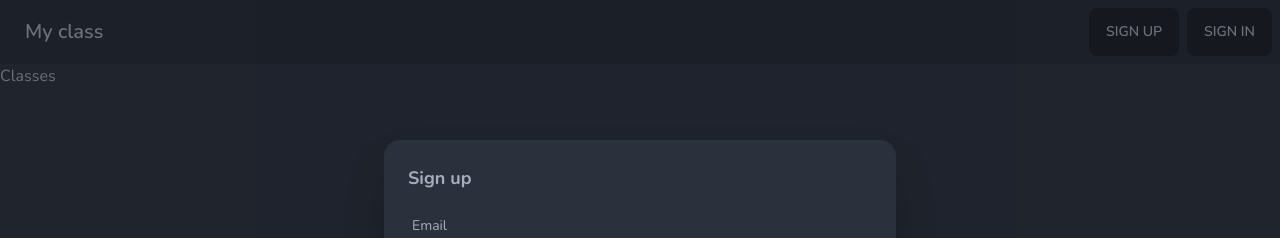
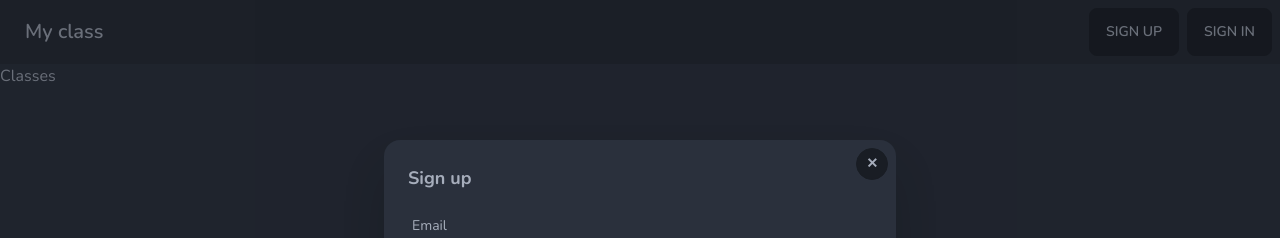
Before and after one commit to henriqueweiand/my-class.app, a Next.js app: page /classes in a window 1280 px wide. Both pictures are taken after a click on the label "SIGN UP". Shown: the top 238 px of the page. Built offline with nearby package versions, Linux system fonts and the light colour scheme.

Commit message:
fixed login modal

```diff
--- a/app/components/modals/LoginModal.tsx
+++ b/app/components/modals/LoginModal.tsx
@@ -1,6 +1,6 @@
 'use client';
 
-import { useCallback, useState } from "react";
+import { useState } from "react";
 import { toast } from "react-hot-toast";
 import { signIn } from 'next-auth/react';
 import {
@@ -14,10 +14,11 @@ import { useRouter } from "next/navigation";
 import Modal from "./Modal";
 import Input from "../inputs/Input";
 import Button from "../Button";
+import useLoginModal from "@/app/hooks/useLoginModal";
 
 const LoginModal = () => {
-  const modalId = 'modal-login';
   const router = useRouter();
+  const loginModal = useLoginModal();
   const [isLoading, setIsLoading] = useState(false);
 
   const {
@@ -79,8 +80,7 @@ const LoginModal = () => {
   )
 
   const footerContent = (
-    <div className="flex flex-col gap-4 mt-3">
-      <hr />
+    <div className="flex flex-col gap-4">
       <Button
         outline
         label="Continue with Google"
@@ -92,7 +92,8 @@ const LoginModal = () => {
 
   return (
     <Modal
-      modalId={modalId}
+      onClose={loginModal.onClose}
+      isOpen={loginModal.isOpen}
       disabled={isLoading}
       title="Login"
       onSubmit={handleSubmit(onSubmit)}
--- a/app/components/modals/Modal.tsx
+++ b/app/components/modals/Modal.tsx
@@ -1,25 +1,32 @@
 'use client';
 
-import { useCallback } from "react";
+import { useCallback, useEffect, useState } from "react";
 import Button from "../Button";
 
 interface ModalProps {
-  modalId: string;
   body?: React.ReactElement;
   footer?: React.ReactElement;
   title?: string;
   onSubmit: () => void;
   disabled?: boolean;
+  isOpen?: boolean;
+  onClose: () => void;
 }
 
 const Modal: React.FC<ModalProps> = ({
-  modalId,
+  isOpen,
+  onClose,
   title,
   body,
   footer,
   onSubmit,
   disabled
 }) => {
+  const [showModal, setShowModal] = useState(isOpen);
+
+  useEffect(() => {
+    setShowModal(isOpen);
+  }, [isOpen]);
 
   const handleSubmit = useCallback(() => {
     if (disabled) {
@@ -29,9 +36,19 @@ const Modal: React.FC<ModalProps> = ({
     onSubmit();
   }, [onSubmit, disabled]);
 
+  if (!isOpen) {
+    return null;
+  }
+
   return (
-    <label id={modalId} className="modal cursor-pointer">
-      <label className="modal-box relative" htmlFor="">
+    <>
+      <input type="checkbox" onChange={() => { }} checked={isOpen} className="modal-toggle" />
+      <label
+        className={`
+          modal
+      `}>
+        <label className="modal-box relative">
+          <label onClick={() => onClose()} className="btn btn-sm btn-circle absolute right-2 top-2">✕</label>
           <h3 className="text-lg font-bold">{title}</h3>
           <div className="py-4">{body}</div>
           {
@@ -50,6 +67,7 @@ const Modal: React.FC<ModalProps> = ({
           }
         </label>
       </label>
+    </>
   );
 }
 
--- a/app/components/modals/RegisterModal.tsx
+++ b/app/components/modals/RegisterModal.tsx
@@ -9,10 +9,12 @@ import toast from "react-hot-toast";
 import Input from "../inputs/Input";
 import Modal from "./Modal";
 import Button from "../Button";
+import useRegisterModal from "@/app/hooks/useRegisterModal";
 
 const RegisterModal = () => {
   const modalId = 'modal-register';
 
+  const registerModal = useRegisterModal();
   const [isLoading, setIsLoading] = useState(false);
 
   const {
@@ -91,7 +93,8 @@ const RegisterModal = () => {
     <>
       <input type="checkbox" id={modalId} className="modal-toggle" />
       <Modal
-        modalId={modalId}
+        onClose={registerModal.onClose}
+        isOpen={registerModal.isOpen}
         title={"Sign up"}
         body={bodyContent}
         footer={footerContent}
--- a/app/components/navbar/Navbar.tsx
+++ b/app/components/navbar/Navbar.tsx
@@ -1,6 +1,14 @@
+'use client';
+
+import useLoginModal from "@/app/hooks/useLoginModal";
+import useRegisterModal from "@/app/hooks/useRegisterModal";
+
 interface NavbarProps { }
 
 const Navbar: React.FC<NavbarProps> = ({ }) => {
+    const loginModal = useLoginModal();
+    const registerModal = useRegisterModal();
+
     return (
         <div className="navbar bg-base-200">
             <div className="navbar-start">
@@ -8,8 +16,8 @@ const Navbar: React.FC<NavbarProps> = ({ }) => {
             </div>
 
             <div className="navbar-end">
-                <label className="btn mr-2" htmlFor="modal-register">Sign up</label>
-                <label className="btn" htmlFor="modal-login">Sign in</label>
+                <label className="btn mr-2" onClick={registerModal.onOpen}>Sign up</label>
+                <label className="btn" onClick={loginModal.onOpen}>Sign in</label>
             </div>
         </div>
     );
--- /dev/null
+++ b/app/hooks/useLoginModal.ts
@@ -0,0 +1,16 @@
+import { create } from 'zustand';
+
+interface LoginModalStore {
+  isOpen: boolean;
+  onOpen: () => void;
+  onClose: () => void;
+}
+
+const useLoginModal = create<LoginModalStore>((set) => ({
+  isOpen: false,
+  onOpen: () => set({ isOpen: true }),
+  onClose: () => set({ isOpen: false })
+}));
+
+
+export default useLoginModal;
--- /dev/null
+++ b/app/hooks/useRegisterModal.ts
@@ -0,0 +1,16 @@
+import { create } from 'zustand';
+
+interface RegisterModalStore {
+  isOpen: boolean;
+  onOpen: () => void;
+  onClose: () => void;
+}
+
+const useRegisterModal = create<RegisterModalStore>((set) => ({
+  isOpen: false,
+  onOpen: () => set({ isOpen: true }),
+  onClose: () => set({ isOpen: false })
+}));
+
+
+export default useRegisterModal;
--- a/app/providers/ModalsProvider.tsx
+++ b/app/providers/ModalsProvider.tsx
@@ -1,12 +1,12 @@
 'use client';
 
-// import LoginModal from "../components/modals/LoginModal";
+import LoginModal from "../components/modals/LoginModal";
 import RegisterModal from "../components/modals/RegisterModal";
 
 const ModalsProvider = () => {
   return (
     <>
-      {/* <LoginModal /> */}
+      <LoginModal />
       <RegisterModal />
     </>
   );
```
Lines whose indentation alone changed are shown as unchanged.
